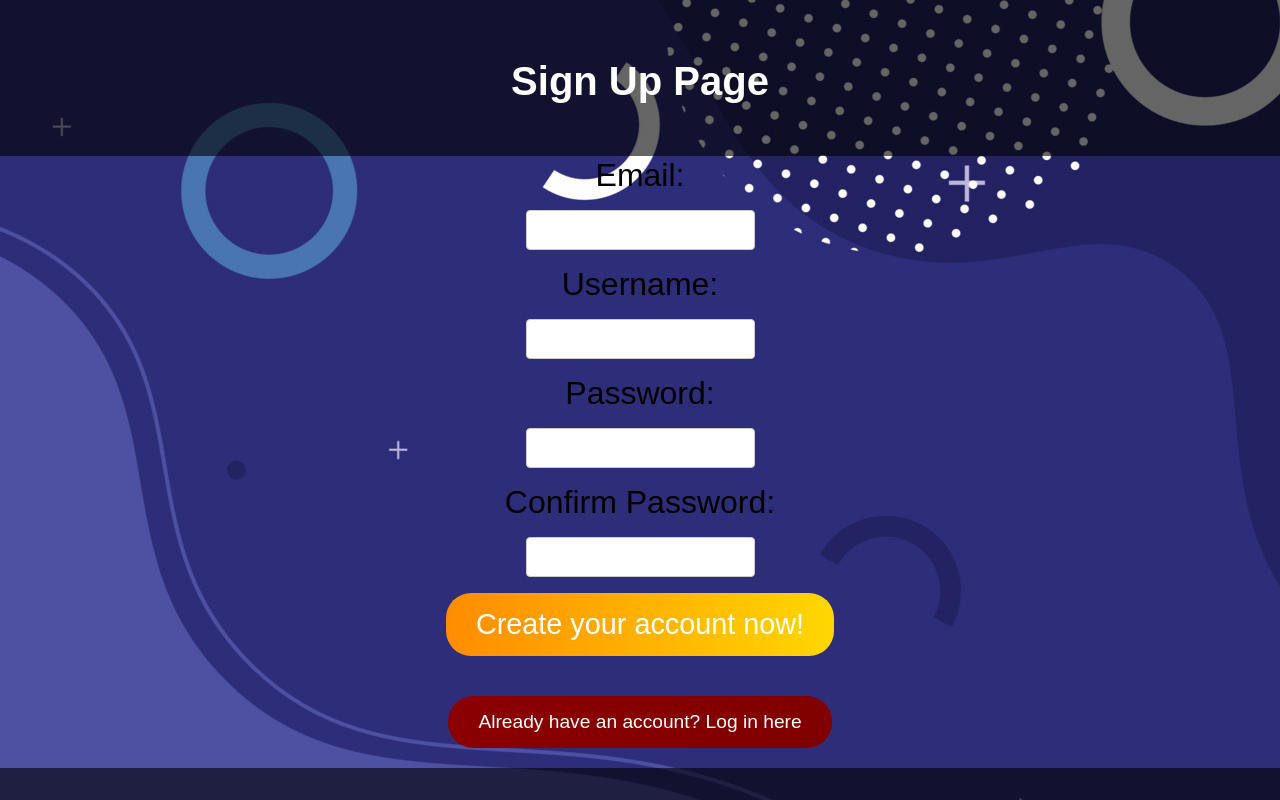
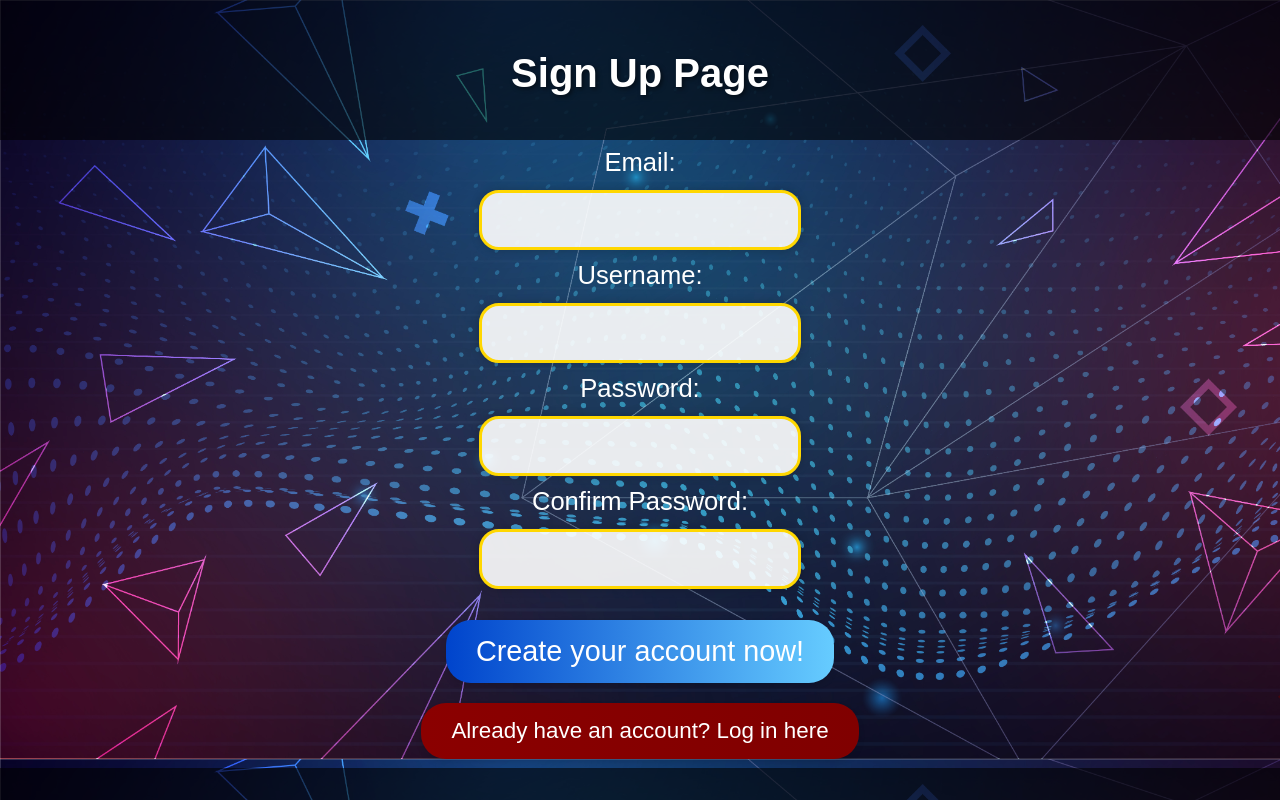
Before and after one commit to AidanWebb/Dissertation-Development, a Flask app: page /signup in a window 1280 px wide. Run offline with Flask 3, Linux system fonts and the light colour scheme.

Commit message:
styling changes

```diff
--- a/src/static/signup.css
+++ b/src/static/signup.css
@@ -1,47 +1,33 @@
 body {
-    font-family: 'Arial', sans-serif;
+    font-family: sans-serif;
     margin: 0;
     padding: 0;
     box-sizing: border-box;
-    background: url("vecteezy_abstract-blue-background-simple-design-for-your-website_6852804.jpg");
+    background: url("website background.jpg");
+    background-size: cover;
     background-color: #f8f8f8;
     transition: background 0.5s ease-in-out;
     animation: subtleMovement 100s infinite linear;
 }
 
-@keyframes subtleMovement {
-    0%{
-        background-position: 0% 0%;
-    }
-    25% {
-        background-position: 100% 0%;
-    }
+/* Add Google Fonts link in your HTML file for 'Roboto' */
 
-    50% {
-        background-position: 100% 100%;
-    }
-    75% {
-        background-position: 0% 100%;
-    }
-    100% {
-        background-position: 0% 0%;
-    }
-}
+
 header {
     background: rgba(0, 0, 0, 0.6);
     text-align: center;
-    padding: 2em;
+    padding: 1.5em;
 }
-
 
 header h1 {
     font-size: 2.5em;
     margin-bottom: 0.5em;
     color: #fff;
+    text-shadow: 2px 2px 4px rgba(0, 0, 0, 0.5);
 }
 
-form{
-    margin-top: 0.1em;
+form {
+    margin-top: 0.5em;
     display: flex;
     flex-direction: column;
     align-items: center;
@@ -51,36 +37,80 @@ form button {
     text-align: center;
     cursor: pointer;
     padding: 15px 30px;
-    background: linear-gradient(to right, #FF8C00, #FFD700);
+    background: linear-gradient(to right, #0044cc, #66ccff);
     color: #fff;
     border: none;
     border-radius: 25px;
     font-size: 1.8em;
     position: relative;
     overflow: hidden;
-    transition: background 0.3s ease-in-out;
+    transition: background 0.3s ease-in-out, transform 0.3s ease-in-out;
+    box-shadow: 0 4px 6px rgba(0, 0, 0, 0.1);
+    margin-top: 20px;
+}
+
+form button:hover {
+    transform: scale(1.1);
+    background: linear-gradient(to right, #0044cc, #66ccff);
+    box-shadow: 0 8px 12px rgba(0, 0, 0, 0.3);
+}
+
+.login-button {
+    text-align: center;
+    cursor: pointer;
+    padding: 15px 30px;
+    background: linear-gradient(to right, #b30000, #ff0000);
+    color: #fff;
+    border: none;
+    border-radius: 25px;
+    font-size: 1.4em;
+    position: relative;
+    overflow: hidden;
+    transition: background 0.3s ease-in-out, transform 0.3s ease-in-out;
+    text-decoration: none;
+    margin-top: 20px;
+    box-shadow: 0 4px 6px rgba(0, 0, 0, 0.1);
+}
+
+.login-button:hover {
+    transform: scale(1.1);
+    background: linear-gradient(to right, #009900, #00cc00);
+    box-shadow: 0 8px 12px rgba(0, 0, 0, 0.3);
 }
 
 form button:hover {
     transform: scale(1.05);
     background: linear-gradient(to right, #00b300, #009900);
+    box-shadow: 0 8px 12px rgba(0,0,0,0.2);
 }
 
-label{
-    font-size: 2em;
-    color: #000000;
+label {
+    font-size: 1.6em;
+    color: #ffffff;
     margin-bottom: 0.5em;
 }
 
 input {
-    padding: 10px;
-    margin-bottom: 1em;
-    border: 1px solid #ccc;
-    border-radius: 4px;
+    padding: 14px;
+    margin-bottom: 0.5em;
+    border: 3px solid #FFD700;
+    border-radius: 20px;
     box-sizing: border-box;
-    font-size: 16px;
+    font-size: 1.4em;
+    outline: none;
+    transition: border-color 0.3s ease-in-out, transform 0.3s ease-in-out, box-shadow 0.3s ease-in-out;
+    background-color: rgba(255,255,255,0.9);
+    color: #333333;
+    box-shadow: 0 0 10px rgba(0,0,0,0.2);
 }
-.login-button{
+
+input:focus {
+    border-color: #FF8C00;
+    transform: scale(1.02);
+    box-shadow: 0 0 15px rgba(0,0,0,0.4);
+}
+
+.login-button {
     text-align: center;
     cursor: pointer;
     padding: 15px 30px;
@@ -88,17 +118,19 @@ input {
     color: #fff;
     border: none;
     border-radius: 25px;
-    font-size: 1.2em;
+    font-size: 1.4em;
     position: relative;
     overflow: hidden;
-    transition: background 0.3s ease-in-out;
+    transition: background 0.3s ease-in-out, box-shadow 0.3s ease-in-out;
     text-decoration: none;
-    margin-top: 40px;
+    margin-top: 20px;
+    box-shadow: 0 4px 6px rgba(0, 0, 0, 0.1);
 }
 
-.login-button:hover{
+.login-button:hover {
     transform: scale(1.05);
     background: linear-gradient(to right, #00b300, #009900);
+    box-shadow: 0 8px 12px rgba(0,0,0,0.2);
 }
 
 footer {
@@ -108,4 +140,5 @@ footer {
     position: fixed;
     bottom: 0;
     width: 100%;
+    color: #fff;
 }
```
Also changed, not shown: src/static/chat_page.css (+2 -20 lines), src/static/login.css (+22 -28 lines), src/static/stylesheet.css (+3 -21 lines), src/static/vecteezy_abstract-blue-background-simple-design-for-your-website_6852804.jpg (deleted), src/static/website background.jpg (added).
